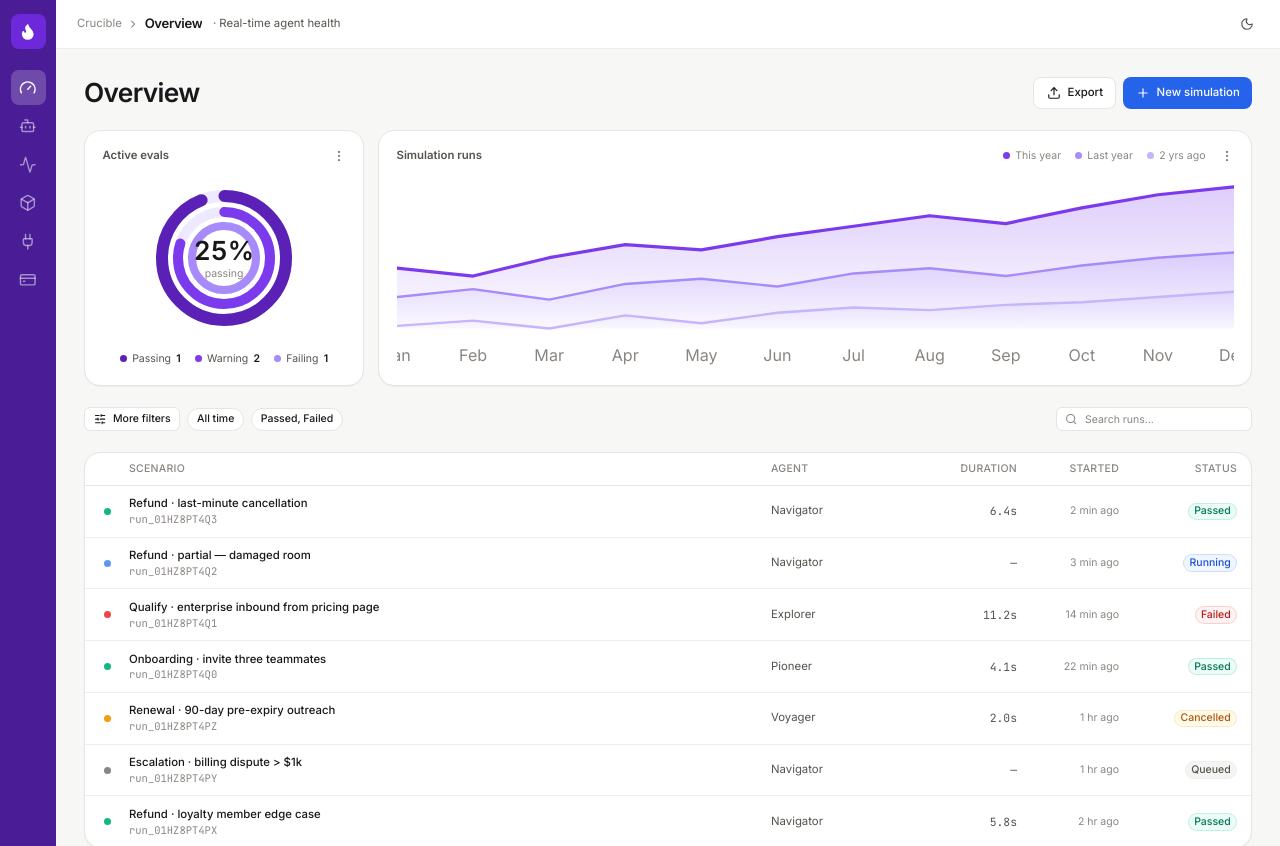
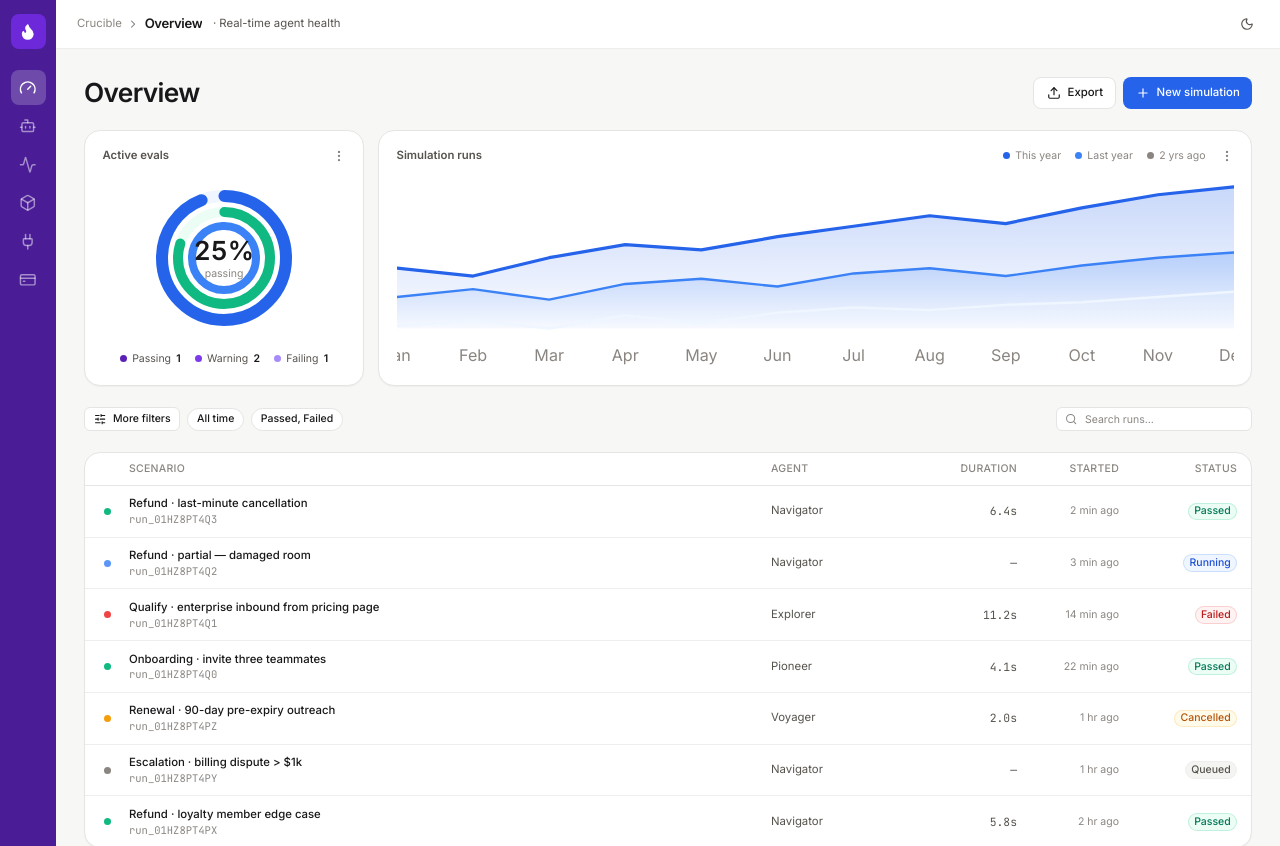
Before and after one commit to Soffi-Originals/crucible-demo, a React (Vite) app: page / in a window 1280 px wide. Shown: the top 846 px of the page. Built offline with nearby package versions, Linux system fonts and the light colour scheme.

Commit message:
fix(OverviewPage): replace hardcoded hex colors with semantic CSS variable tokens

```diff
--- a/src/pages/OverviewPage.tsx
+++ b/src/pages/OverviewPage.tsx
@@ -178,22 +178,22 @@ const MONTHS = ['Jan', 'Feb', 'Mar', 'Apr', 'May', 'Jun', 'Jul', 'Aug', 'Sep', '
 
 // Run volume per month across 3 "years" — purely illustrative
 const RUN_SERIES = [
-  { color: '#7c3aed', values: [420, 390, 460, 510, 490, 540, 580, 620, 590, 650, 700, 730] },
-  { color: '#a78bfa', values: [310, 340, 300, 360, 380, 350, 400, 420, 390, 430, 460, 480] },
-  { color: '#c4b5fd', values: [200, 220, 190, 240, 210, 250, 270, 260, 280, 290, 310, 330] },
+  { color: 'var(--color-accent)', values: [420, 390, 460, 510, 490, 540, 580, 620, 590, 650, 700, 730] },
+  { color: 'var(--color-info)', values: [310, 340, 300, 360, 380, 350, 400, 420, 390, 430, 460, 480] },
+  { color: 'var(--color-accent-soft)', values: [200, 220, 190, 240, 210, 250, 270, 260, 280, 290, 310, 330] },
 ]
 
 const LEGEND = [
-  { label: 'This year', color: '#7c3aed' },
-  { label: 'Last year', color: '#a78bfa' },
-  { label: '2 yrs ago', color: '#c4b5fd' },
+  { label: 'This year', color: 'var(--color-accent)' },
+  { label: 'Last year', color: 'var(--color-info)' },
+  { label: '2 yrs ago', color: 'var(--color-fg-subtle)' },
 ]
 
 // Donut rings: outer = pass rate, middle = eval coverage, inner = uptime
 const DONUT_RINGS = [
-  { pct: 94, color: '#5b21b6', trackColor: '#ede9fe', r: 62, stroke: 12 },
-  { pct: 80, color: '#7c3aed', trackColor: '#ede9fe', r: 46, stroke: 10 },
-  { pct: 99, color: '#a78bfa', trackColor: '#ede9fe', r: 32, stroke: 8 },
+  { pct: 94, color: 'var(--color-accent)', trackColor: 'var(--color-accent-soft)', r: 62, stroke: 12 },
+  { pct: 80, color: 'var(--color-success)', trackColor: 'var(--color-success-soft)', r: 46, stroke: 10 },
+  { pct: 99, color: 'var(--color-info)', trackColor: 'var(--color-info-soft)', r: 32, stroke: 8 },
 ]
 
 // ---------------------------------------------------------------------------
```
